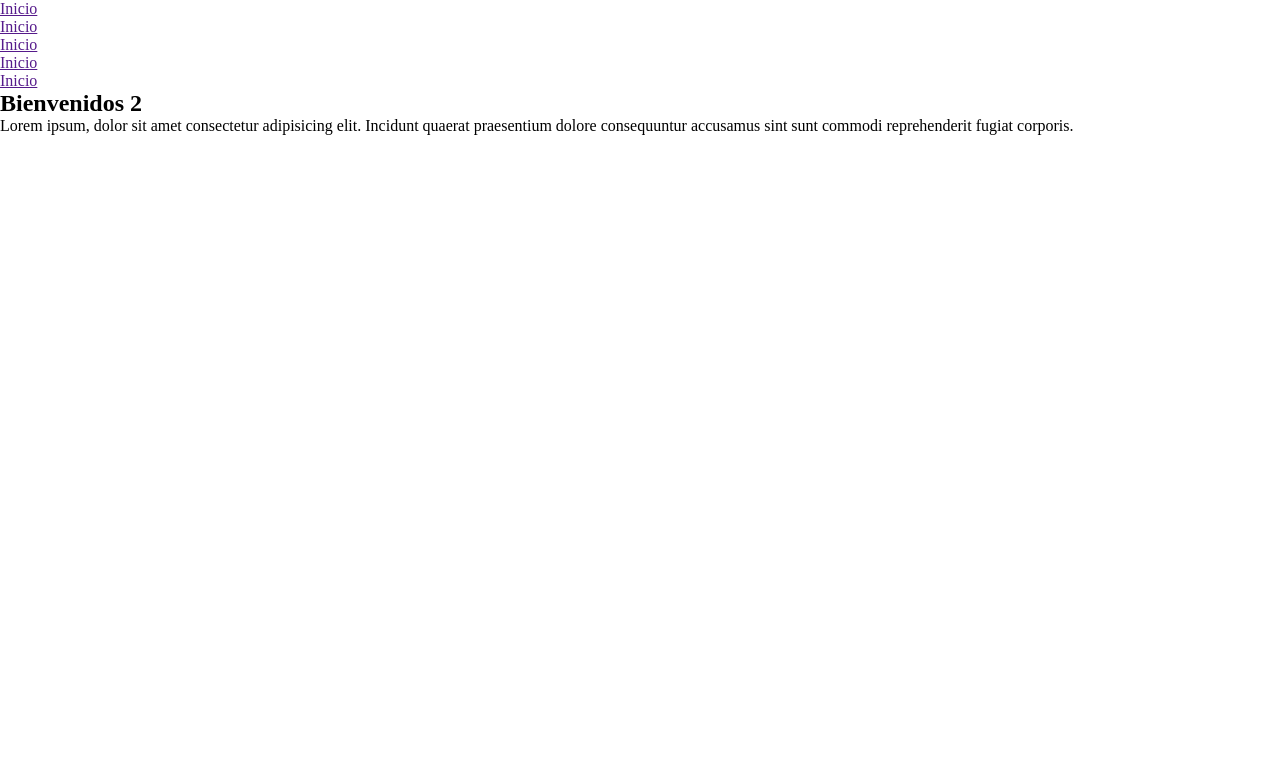
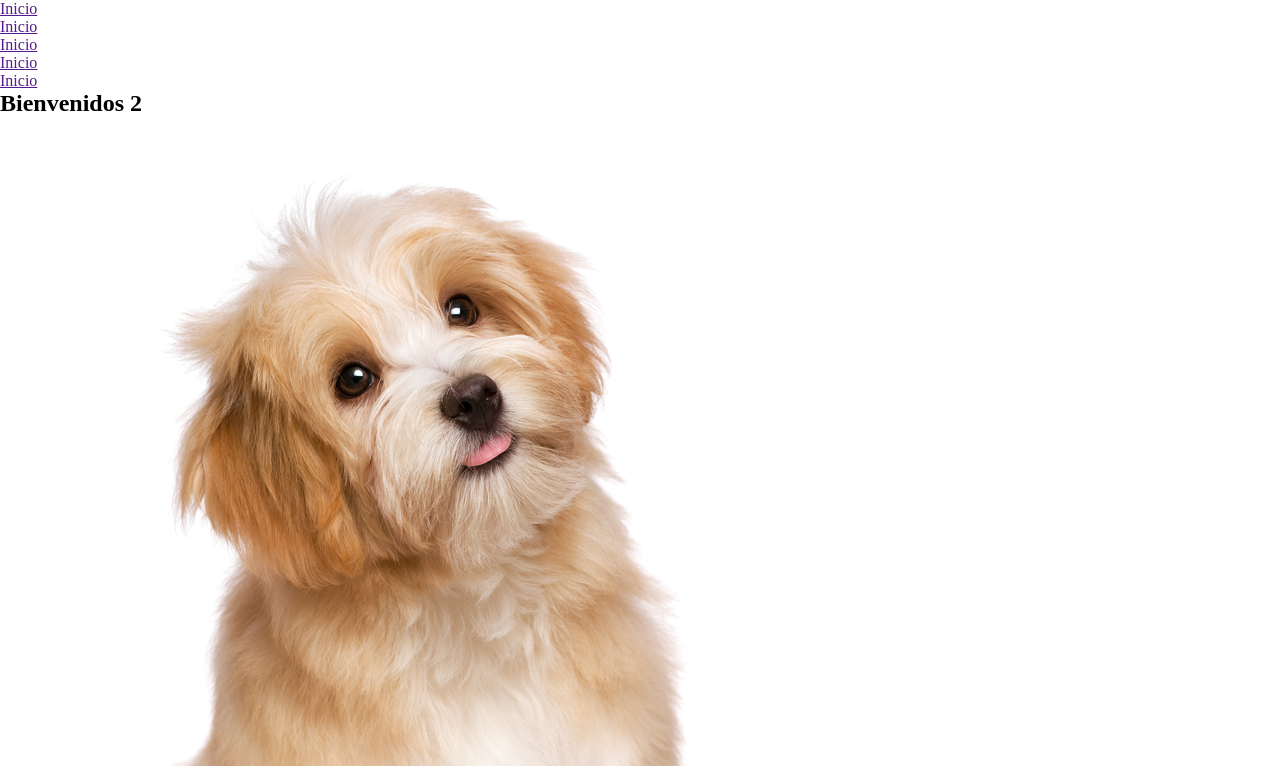
Before and after one commit to janierjose/ejemplo2, a plain HTML site: page index.html in a window 1280 px wide. Shown: the top 766 px of the page. Drawn offline with Linux system fonts and the light colour scheme.

Commit message:
Agregando imagen en index.html

```diff
--- a/index.html
+++ b/index.html
@@ -20,6 +20,7 @@
     <main>
       <article>
         <h1>Bienvenidos 2</h1>
+        <img src="image/dog.jpg" alt="" />
         <p>
           Lorem ipsum, dolor sit amet consectetur adipisicing elit. Incidunt
           quaerat praesentium dolore consequuntur accusamus sint sunt commodi
```
Also changed, not shown: image/dog.jpg (added).
